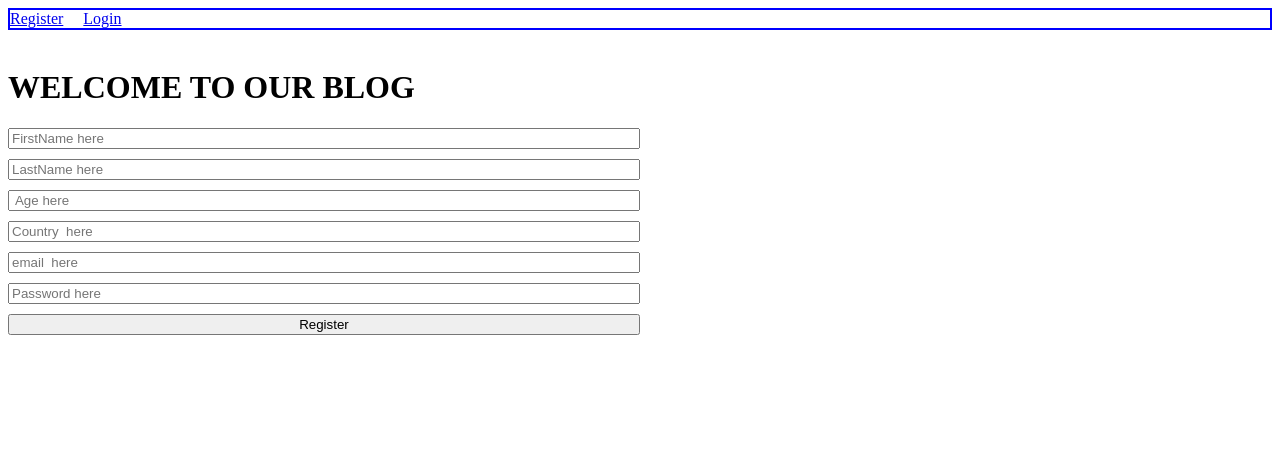
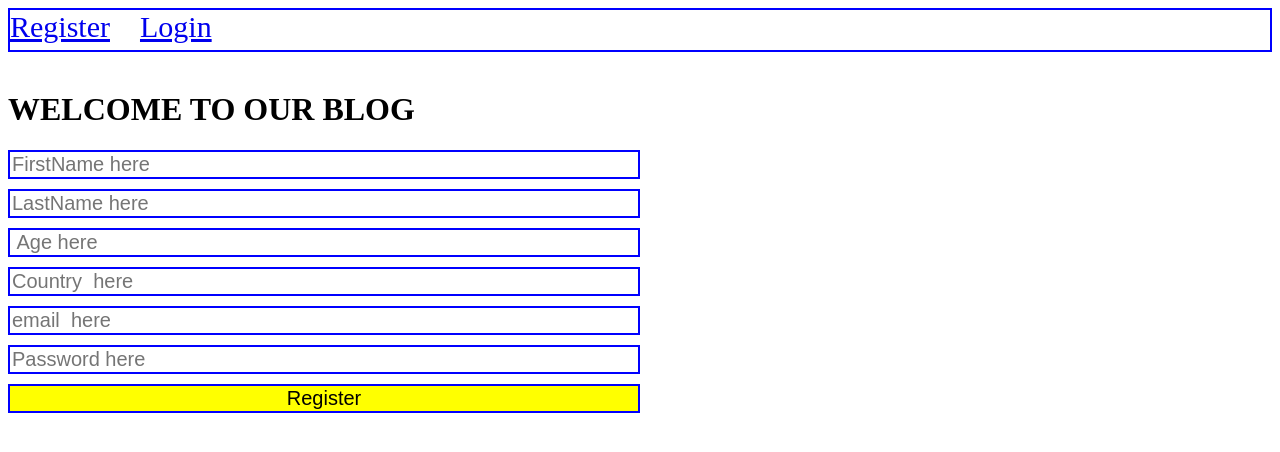
Before and after one commit to C3-Kulthoom/MERAKI_Academy_Project_3_Part4, a React (Create React App) app in the folder frontend/: page /Register in a window 1280 px wide. Shown: the top 452 px of the page. Built offline with nearby package versions, Linux system fonts and the light colour scheme.

Commit message:
css update

```diff
--- a/frontend/src/components/Login.js
+++ b/frontend/src/components/Login.js
@@ -37,16 +37,16 @@ const Login = ({token ,setToken }) => {
 
   return (
 
-    <div style={{display:"grid" , gap:"10px" , width:"50%" }}>
+    <div style={{display:"grid" , gap:"15px" , width:"50%"  }}>
 
-      <input
+      <input style ={{border : " 2px , solid , blue " , fontSize: "20px", hight: "30px"}}
         placeholder="email here"
         type="text"
         onChange={(e) => {
           setEmail(e.target.value);
         }}
       />
-      <input
+      <input style ={{border : " 2px , solid , blue " , fontSize: "20px", hight: "30px"}}
         placeholder="Password here  "
         type="password"
         onChange={(e) => {
@@ -55,7 +55,7 @@ const Login = ({token ,setToken }) => {
 
       />
 
-      <button type="submit" onClick={OnClicking}>
+      <button style ={{border : " 2px , solid , blue ", backgroundColor:"yellow" , fontSize: "20px", hight: "30px"}}type="submit" onClick={OnClicking}>
        Login
       </button>
 <div>{massage}</div>
--- a/frontend/src/components/Navigation.js
+++ b/frontend/src/components/Navigation.js
@@ -6,7 +6,7 @@ import { Link} from "react-router-dom";
 
 
   return (
-    <div style={{ display: "flex", gap: "20px", border:"blue  2px  solid " }}>
+    <div style={{ display: "flex", gap: "30px", border:"blue  2px  solid " ,fontSize: "30px" ,height : '40px' }} >
 
 {!token?(<><Link to='/Register'>Register </Link>  <Link to='/Login'>Login </Link></>)
 :(<><Link to='/Dashboard'>Dashboard </Link><Link to='/Newarticle'>Newarticle </Link></>)}
--- a/frontend/src/components/Register.js
+++ b/frontend/src/components/Register.js
@@ -36,42 +36,42 @@ const Register = () => {
   return (
     <div style={{display:"grid" , gap:"10px" , width:"50%" }}>
 
-      <input
+      <input style ={{border : " 2px , solid , blue " , fontSize: "20px", hight: "30px"}}
         placeholder="FirstName here"
         type="text"
         onChange={(e) => {
           setFirstName((firstName = e.target.value));
         }}
       />
-      <input
+      <input style ={{border : " 2px , solid , blue " , fontSize: "20px", hight: "30px"}}
         placeholder="LastName here"
         type="text"
         onChange={(e) => {
           setLastName((lastName = e.target.value));
         }}
       />
-      <input
+      <input style ={{border : " 2px , solid , blue " , fontSize: "20px", hight: "30px"}}
         placeholder=" Age here "
         type="number"
         onChange={(e) => {
           setAge((age = e.target.value));
         }}
      />
-      <input
+      <input style ={{border : " 2px , solid , blue " , fontSize: "20px", hight: "30px"}}
         placeholder="Country  here"
         type="text"
         onChange={(e) => {
           setCountry((country = e.target.value));
         }}
       />
-      <input
+      <input style ={{border : " 2px , solid , blue " , fontSize: "20px", hight: "30px"}}
         placeholder="email  here"
         type="text"
         onChange={(e) => {
           setEmail((email = e.target.value));
         }}
       />
-      <input
+      <input style ={{border : " 2px , solid , blue " , fontSize: "20px", hight: "30px"}}
         placeholder="Password here"
         type="password"
         onChange={(e) => {
@@ -80,7 +80,7 @@ const Register = () => {
 
       />
 
-      <button type="submit" onClick={OnClicking}>
+      <button  style ={{border : " 2px , solid , blue ", backgroundColor:"yellow" , fontSize: "20px", hight: "30px"}} type="submit" onClick={OnClicking}>
         Register
       </button>
 
```
